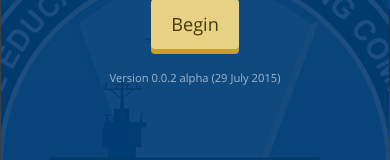
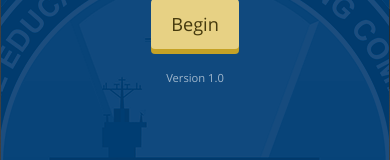
Before and after one commit to RowdyOne/NETC_Flashcard, a website: page index.html in a window 390 px wide. Shown: the part 256-416 px from the top of the page. Drawn offline with Linux system fonts and the light colour scheme; some packages are replaced by stand-ins of ours; files whose address does not match are found by name.

Commit message:
version fix

```diff
--- a/index.html
+++ b/index.html
@@ -178,7 +178,7 @@
 				</div>
 				<div class="modal-footer" style="text-align:center;">
 					<button type="button" class="btn btn-default" data-dismiss="modal" id="beginBtn">Begin</button>
-					<span class="version">Version 0.0.2 alpha (29 July 2015)</span>
+					<span class="version">Version 1.0</span>
 				</div>
 			</div>
 		</div>
```
